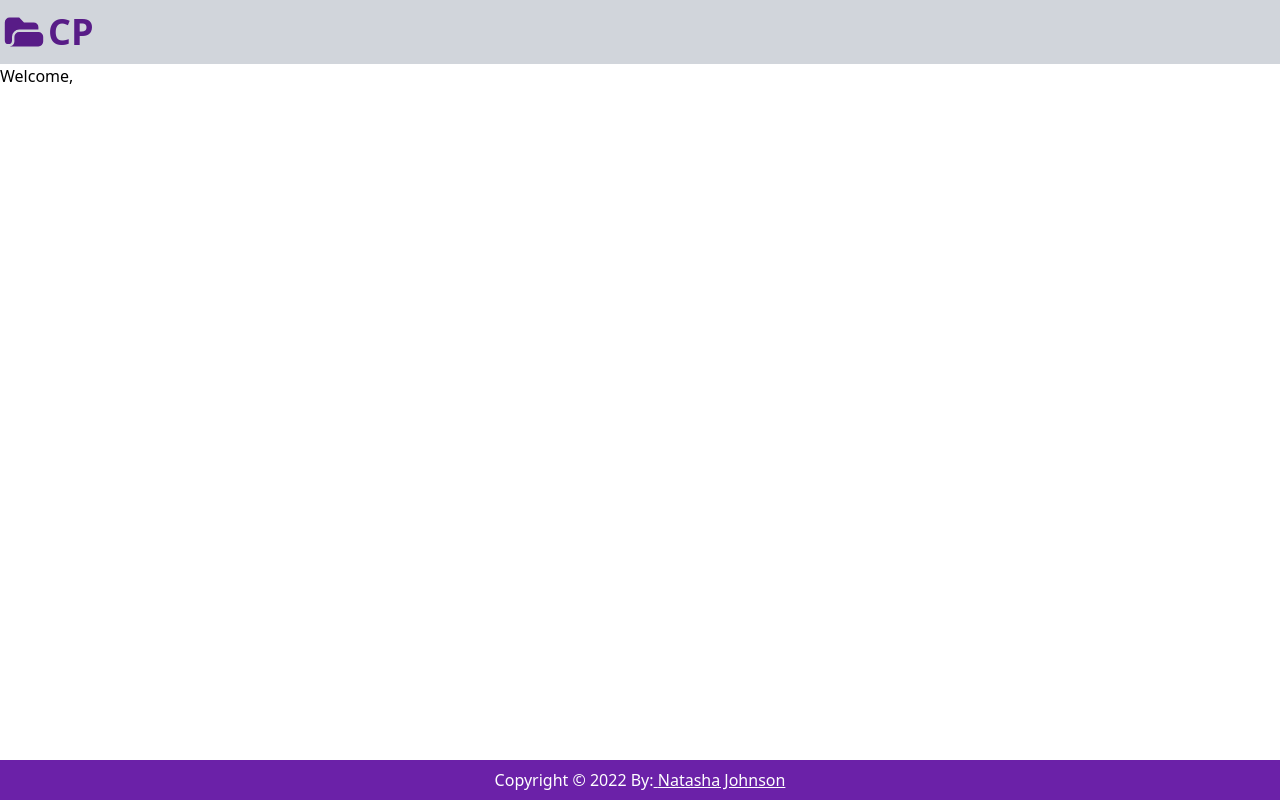
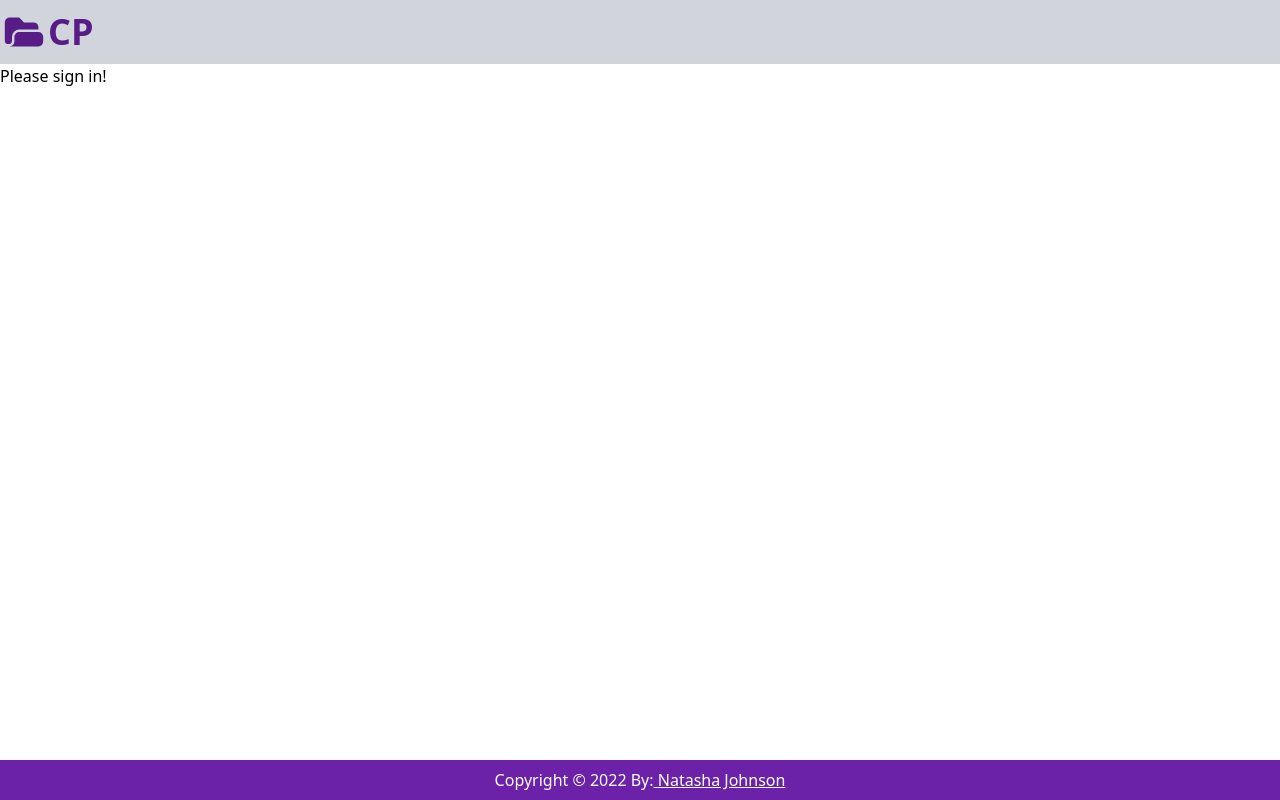
Before and after one commit to artsycoder533/client-portal, a Next.js app: page /clients in a window 1280 px wide. Built offline with nearby package versions, Linux system fonts and the light colour scheme; no server answers.

Commit message:
added conditional rendering for header/client page

```diff
--- a/components/Header.js
+++ b/components/Header.js
@@ -4,13 +4,16 @@ import { useContext } from "react";
 import { AuthContext } from "../Context";
 import { auth } from "../utils/firebase";
 import { signOut } from "firebase/auth";
+import {useRouter} from 'next/router';
 
 const Header = () => {
+  const router = useRouter();
   const { isLoggedIn } = useContext(AuthContext);
 
   const logoutUser = async () => {
     try {
       await signOut(auth);
+      router.replace("/");
     } catch (error) {
       console.log(error.message);
     }
@@ -38,9 +41,13 @@ const Header = () => {
               </a>
             </Link>
           </div>
-          {isLoggedIn ? <><Navbar />
+          {isLoggedIn ? (
+            <>
+              <Navbar />
               <div>
-              <button className="flex gap-1 px-4 py-2 text-white bg-purple-800 border-1" onClick={logoutUser}>
+                <button
+                  className="flex gap-1 px-4 py-2 text-white bg-purple-800 border-1"
+                  onClick={logoutUser}>
                   Logout{" "}
                   <span>
                     <svg
@@ -58,7 +65,9 @@ const Header = () => {
                     </svg>
                   </span>
                 </button>
-          </div></> : null}
+              </div>
+            </>
+          ) : null}
         </div>
       </header>
     );
--- a/pages/clients.js
+++ b/pages/clients.js
@@ -1,13 +1,13 @@
 import { useContext } from 'react';
-import { auth } from "../utils/firebase";
 import { AuthContext } from "../Context";
 
 const Clients = () => {
-    const { user } = useContext(AuthContext);
+    const { user, isLoggedIn } = useContext(AuthContext);
 
     return (
         <section>
-            <h1>Welcome, {user.displayName}</h1>
+            {isLoggedIn && <h1>Welcome, {user.displayName}</h1>}
+            {!isLoggedIn && <h1>Please sign in!</h1>}
         </section>
     );
 }
--- a/pages/login.js
+++ b/pages/login.js
@@ -2,13 +2,16 @@ import { useState, useEffect, useContext } from "react";
 import FormInput from "../components/FormInput";
 import {
   createUserWithEmailAndPassword,
+  signInWithEmailAndPassword,
   updateProfile,
 } from "firebase/auth";
 import { auth } from "../utils/firebase";
 import { useRouter } from "next/router";
+import { AuthContext } from "../Context";
 
 const Login = () => {
   const router = useRouter();
+  const { setUser } = useContext(AuthContext);
   const [showRegister, setShowRegister] = useState(false);
   const [formInputs, setFormInputs] = useState({
     username: "",
@@ -49,7 +52,13 @@ const Login = () => {
       return;
     } else {
       //register user with firebase
-      registerUser();
+      if (showRegister) {
+        registerUser();
+      }
+      else {
+        loginUser();
+      }
+
       resetErrors();
     }
   };
@@ -69,6 +78,17 @@ const Login = () => {
       });
     }
   };
+
+  const loginUser = async () => {
+    try {
+      const user = await signInWithEmailAndPassword(auth, email, password);
+      router.replace("clients");
+      resetErrors();
+      resetInputs();
+    } catch (error) {
+      console.log(error.message);
+    }
+  }
 
   const updateUsername = async (userInfo) => {
     console.log(userInfo);
```
Lines whose indentation alone changed are shown as unchanged.
